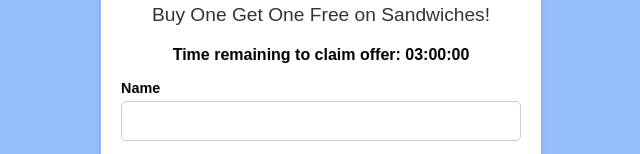
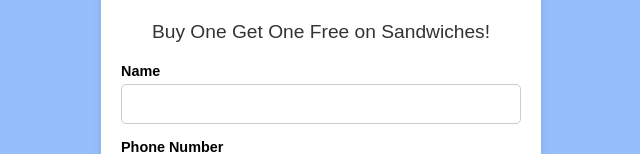
Before and after one commit to Jyothikaraj/claimed-offers, a plain HTML site: page index.html in a window 1280 px wide. Shown: the part 380-534 px from the top of the page, without its empty margins (319-959 px from the left). Drawn offline with Linux system fonts and the light colour scheme.

Commit message:
Update index.html

```diff
--- a/index.html
+++ b/index.html
@@ -12,11 +12,6 @@
   <div class="offer-container">
     <img src="https://i.imgur.com/Txm55vN.jpeg" alt="Offer Image" class="offer-image">
     <p class="offer-text">Buy One Get One Free on Sandwiches!</p>
-
-     <!-- Timer display -->
-     <div id="timer">
-      <p><strong>Time remaining to claim offer: <span id="time-left">03:00:00</span></strong></p>
-    </div>
 
     <div id="offer-form">
       <div class="form-field">
```
